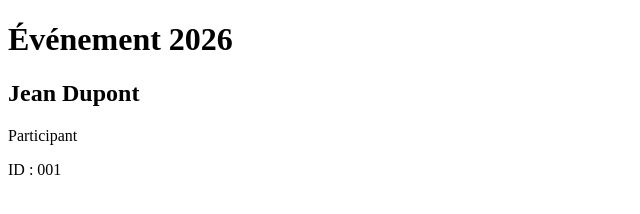
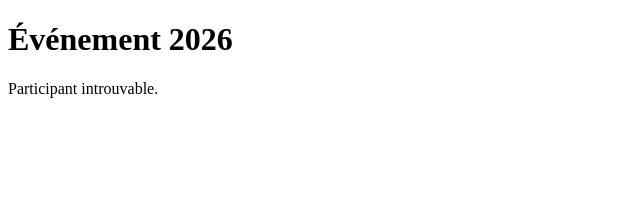
Before and after one commit to martg17/qr-event-demo, a plain HTML site: page index.html in a window 1280 px wide. Shown: the whole page, without its empty margins (0-640 px from the left). Drawn offline with Linux system fonts and the light colour scheme.

Commit message:
Update index.html

```diff
--- a/index.html
+++ b/index.html
@@ -3,6 +3,7 @@
 <head>
     <meta charset="UTF-8">
     <meta name="viewport" content="width=device-width, initial-scale=1.0">
+
     <title>Événement 2026</title>
 </head>
 
@@ -10,11 +11,40 @@
 
     <h1>Événement 2026</h1>
 
-    <h2>Jean Dupont</h2>
+    <div id="participant">
+        Chargement...
+    </div>
 
-    <p>Participant</p>
+    <script src="data.js"></script>
 
-    <p>ID : 001</p>
+    <script>
+
+        // Récupère l'ID présent dans l'adresse
+        const params = new URLSearchParams(window.location.search);
+        const id = params.get("id");
+
+        // Cherche la personne correspondante
+        const personne = participants[id];
+
+        const zone = document.getElementById("participant");
+
+        if (personne) {
+
+            zone.innerHTML = `
+                <h2>${personne.prenom} ${personne.nom}</h2>
+                <p>${personne.fonction}</p>
+                <p>ID : ${id}</p>
+            `;
+
+        } else {
+
+            zone.innerHTML = `
+                <p>Participant introuvable.</p>
+            `;
+
+        }
+
+    </script>
 
 </body>
 </html>
```
